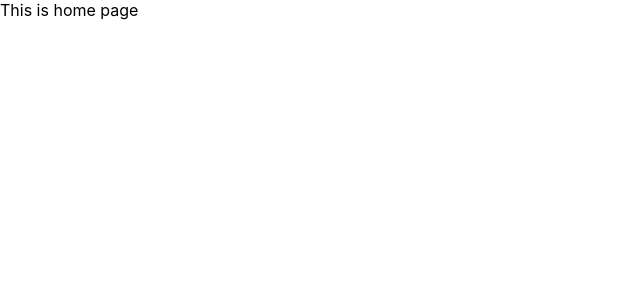
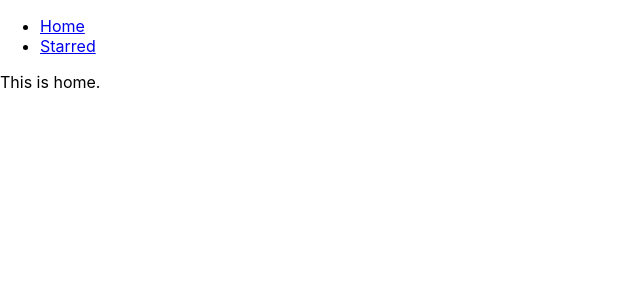
Before and after one commit to bhagwat7540/box-office, a React (Create React App) app: page / in a window 1280 px wide. Shown: the top 300 px of the page, without its empty margins (0-640 px from the left). Built offline with nearby package versions, Linux system fonts and the light colour scheme.

Commit message:
added navbar

```diff
--- a/src/App.js
+++ b/src/App.js
@@ -1,19 +1,29 @@
 /* eslint-disable */
 import React from 'react';
 import { Switch, Route } from 'react-router-dom';
+import Navs from './Components/Navs';
+import Home from './pages/Home';
+import Starred from './pages/Starred';
+
 function App() {
   return (
+    <div>
+      <Navs />
+
       <Switch>
         <Route exact path="/">
-        This is home page
+          <Home />
         </Route>
 
         <Route exact path="/starred">
-        This is starred
+          <Starred />
         </Route>
 
-      <Route>This is 404 page</Route>
+        <Route>
+          <div>Not Found</div>
+        </Route>
       </Switch>
+    </div>
   );
 }
 
--- /dev/null
+++ b/src/Components/Navs.js
@@ -0,0 +1,23 @@
+import React from 'react';
+import { Link } from 'react-router-dom';
+
+const Links = [
+  { to: '/', text: 'Home' },
+  { to: '/starred', text: 'Starred' },
+];
+
+const Navs = () => {
+  return (
+    <div>
+      <ul>
+        {Links.map(item => (
+          <li key={item.to}>
+            <Link to={item.to}>{item.text}</Link>
+          </li>
+        ))}
+      </ul>
+    </div>
+  );
+};
+
+export default Navs;
--- /dev/null
+++ b/src/pages/Home.js
@@ -0,0 +1,7 @@
+import React from 'react';
+
+const Home = () => {
+  return <div>This is home.</div>;
+};
+
+export default Home;
--- /dev/null
+++ b/src/pages/Starred.js
@@ -0,0 +1,7 @@
+import React from 'react';
+
+const Starred = () => {
+  return <div>This is starred.</div>;
+};
+
+export default Starred;
```
Lines whose indentation alone changed are shown as unchanged.
